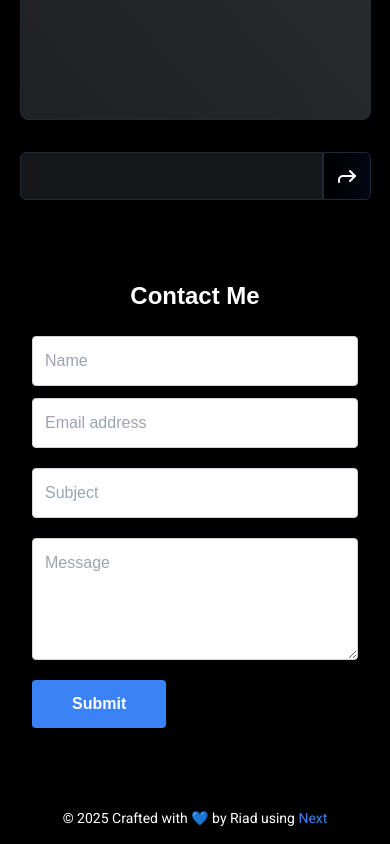
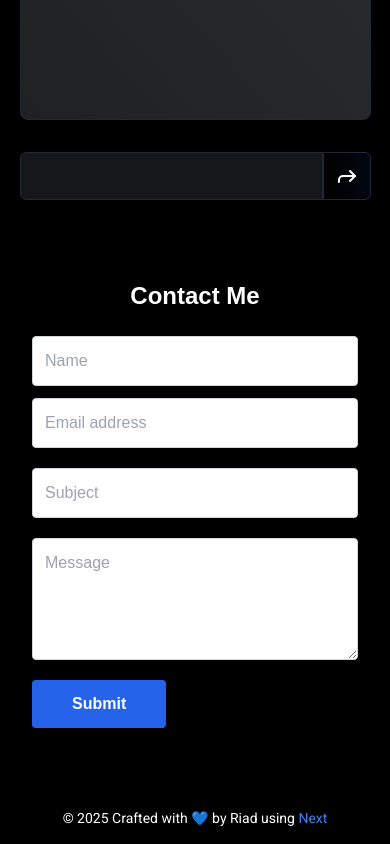
Before and after one commit to riad-mammadov/Portfolio, a Next.js app: page / in a window 390 px wide. Shown: the part 2942-3786 px from the top of the page. Built offline with nearby package versions, Linux system fonts and the light colour scheme.

Commit message:
improve alert display and responsiveness

```diff
--- a/components/Section/Contact/ContactForm.jsx
+++ b/components/Section/Contact/ContactForm.jsx
@@ -135,7 +135,7 @@ const ContactForm = () => {
 
           <button
             type="submit"
-            className="px-10 py-3 bg-blue-500 text-white font-bold rounded hover:bg-blue-600 disabled:opacity-50"
+            className="px-10 py-3 bg-blue-600 text-white font-bold rounded transition ease-in-out duration-200 hover:bg-blue-700 disabled:opacity-50"
             disabled={disabled}
           >
             Submit
```
